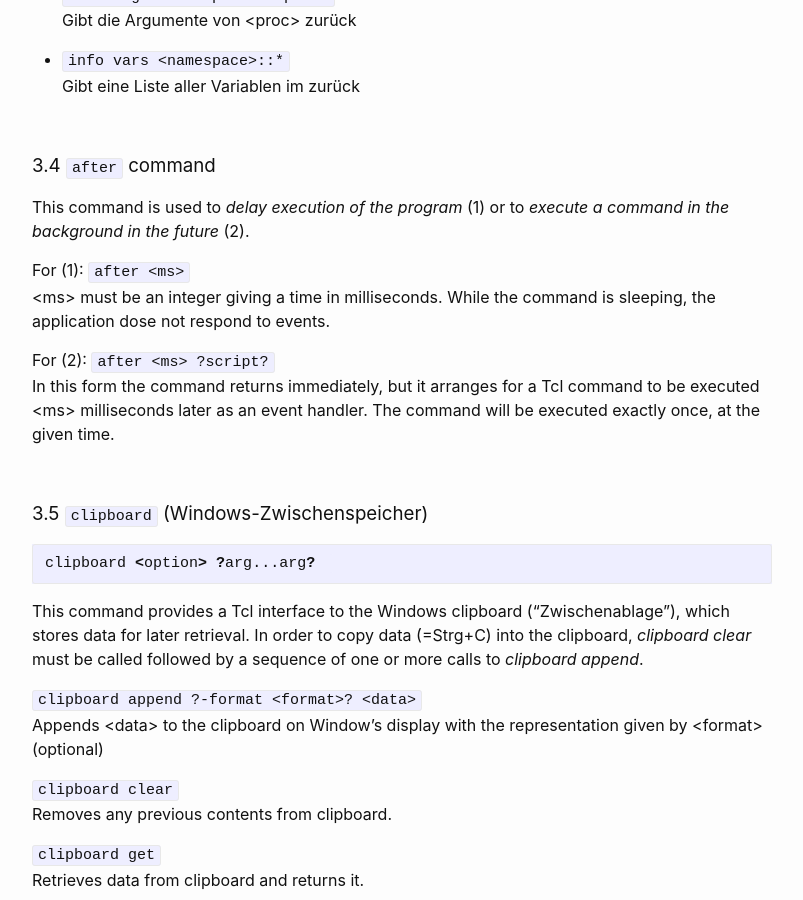
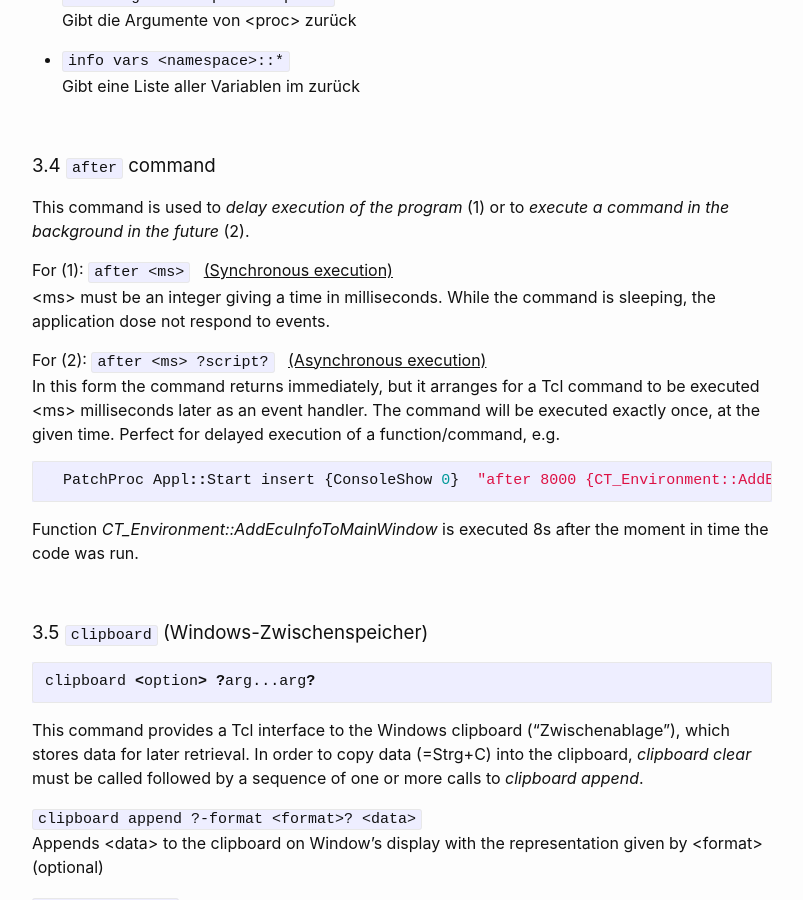
Before and after one commit to Hautaklyttn/progDocs, a Jekyll site: the page built from docs/articles/tcl.md, in a window 1280 px wide and 900 px high, scrolled down 13736 px. Shown: the whole window, without its empty margins (238-1041 px from the left). Built offline with Jekyll 4.4.1, drawn with Linux system fonts in a browser that asks for light colours.

Commit message:
Update tcl.md

````diff
--- a/docs/articles/tcl.md
+++ b/docs/articles/tcl.md
@@ -535,11 +535,15 @@ Gibt eine Liste aller Variablen im <namespace> zurück
 
 This command is used to *delay execution of the program* (1) or to *execute a command in the background in the future* (2).
 
-For (1): `after <ms>`
+For (1): `after <ms>`  &nbsp; <u>(Synchronous execution)</u>
 \<ms\> must be an integer giving a time in milliseconds. While the command is sleeping, the application dose not respond to events.
 
-For (2): `after <ms> ?script?`
-In this form the command returns immediately, but it arranges for a Tcl command to be executed \<ms\> milliseconds later as an event handler. The command will be executed exactly once, at the given time.
+For (2): `after <ms> ?script?`    &nbsp; <u>(Asynchronous execution)</u>
+In this form the command returns immediately, but it arranges for a Tcl command to be executed \<ms\> milliseconds later as an event handler. The command will be executed exactly once, at the given time. Perfect for delayed execution of a function/command, e.g.
+  ```c
+  PatchProc Appl::Start insert {ConsoleShow 0}  "after 8000 {CT_Environment::AddEcuInfoToMainWindow}"
+  ```
+  Function *CT_Environment::AddEcuInfoToMainWindow* is executed 8s after the moment in time the code was run.
 
 &nbsp;
 
````
